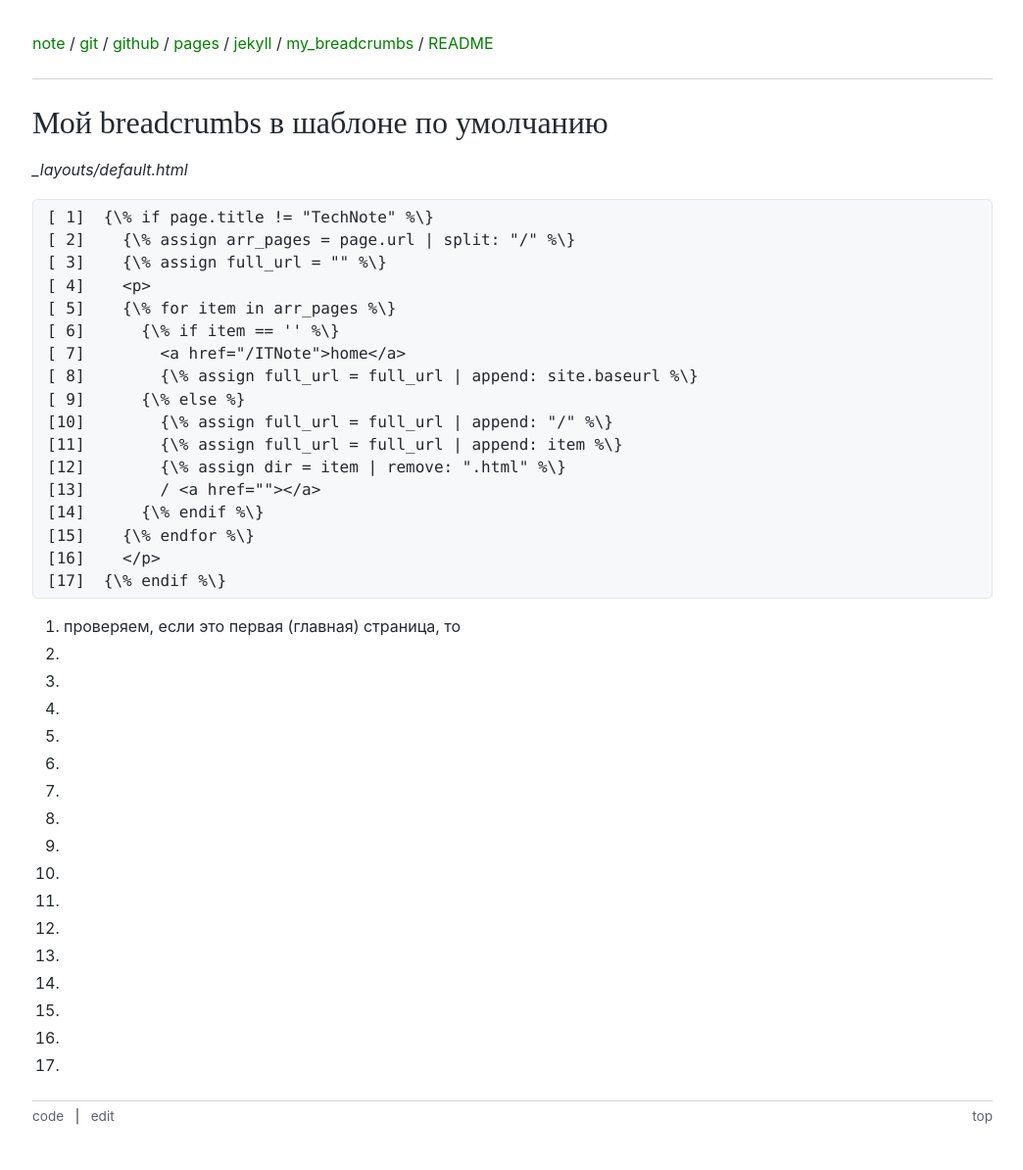
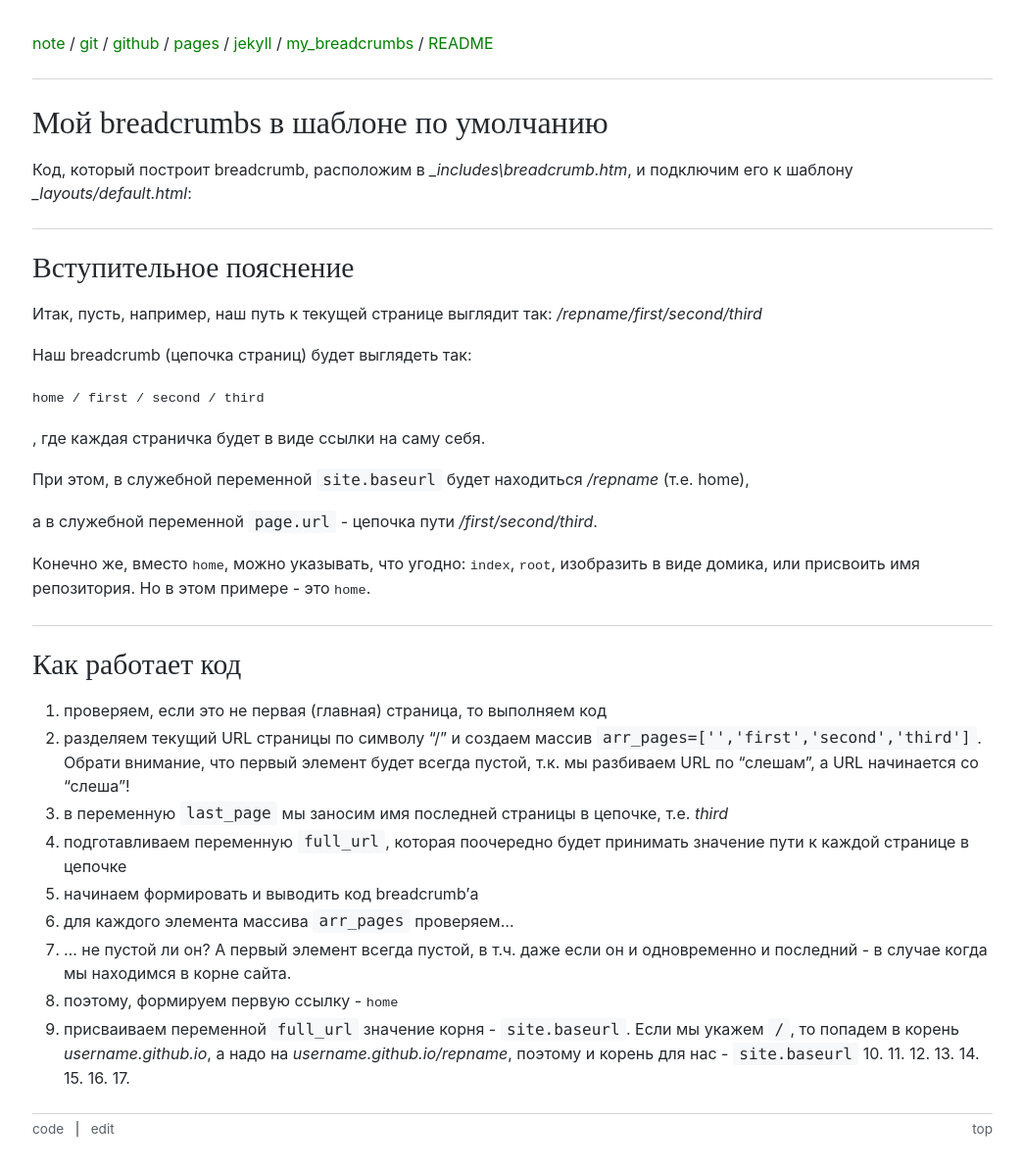
Before and after one commit to olexsyn/ITNote, a Jekyll site: the page built from git/github/pages/jekyll/my_breadcrumbs/README.md, in a window 1280 px wide. Shown: the whole page at 98% size, without its empty margins (117-1161 px from the left). Built offline with Jekyll 4.4.1, drawn with Linux system fonts in a browser that asks for light colours; some web fonts are replaced; our own code applies the rules of GitHub Pages for plain Markdown files.

Commit message:
local edition

````diff
--- a/_includes/breadcrumb.html
+++ b/_includes/breadcrumb.html
@@ -2,12 +2,13 @@
 {% if page.url != "/" %}
   {% assign arr_pages = page.url | split: "/" %}
   {% assign last_page = page.url | split: "/" | last %}
-  {% assign full_url = "" %}
+  {comment}{% assign full_url = "" %}{endcomment}
   <p>
   {% for item in arr_pages %}
     {% if item == '' %}
       <a href="{{ site.baseurl }}">note</a>
-      {% assign full_url = full_url | append: site.baseurl %}
+      {comment}{% assign full_url = full_url | append: site.baseurl %}{endcomment}
+      {% assign full_url = "" %}
     {% else %}
       {% assign full_url = full_url | append: "/" %}
       {% assign full_url = full_url | append: item %}
--- a/_includes/cmdlgout.html
+++ /dev/null
@@ -1,3 +0,0 @@
-<pre class="command-line"><span class="command">{{ include.comm }}</span>
-
-<span class="output">{{ include.out }}</span></pre>
--- a/_includes/cmdln.html
+++ /dev/null
@@ -1 +0,0 @@
-<pre class="command-line"><span class="command">{{ include.comm }}</span></pre>
--- a/_includes/cmdout.html
+++ /dev/null
@@ -1,3 +0,0 @@
-<pre class="command-line"><span class="command">{{ include.comm }}</span>
-
-{{ include.out }}</pre>
--- a/git/github/pages/jekyll/my_breadcrumbs/README.md
+++ b/git/github/pages/jekyll/my_breadcrumbs/README.md
@@ -1,35 +1,66 @@
 # Мой breadcrumbs в шаблоне по умолчанию
 
-_\_layouts/default.html_
+Код, который построит breadcrumb, расположим в _\_includes\breadcrumb.htm_, и подключим его к шаблону _\_layouts/default.html_:
+{% comment %}
+```
+{% include breadcrumb.htm %}
+```
 
+Вот содержимое файла _breadcrumb.htm_
 ```
-[ 1]  {\% if page.title != "TechNote" %\}
-[ 2]    {\% assign arr_pages = page.url | split: "/" %\}
-[ 3]    {\% assign full_url = "" %\}
-[ 4]    <p>
-[ 5]    {\% for item in arr_pages %\}
-[ 6]      {\% if item == '' %\}
-[ 7]        <a href="{{ site.baseurl }}">home</a>
-[ 8]        {\% assign full_url = full_url | append: site.baseurl %\}
-[ 9]      {\% else %}
-[10]        {\% assign full_url = full_url | append: "/" %\}
-[11]        {\% assign full_url = full_url | append: item %\}
-[12]        {\% assign dir = item | remove: ".html" %\}
-[13]        / <a href="{{ full_url }}">{{ dir }}</a>
-[14]      {\% endif %\}
-[15]    {\% endfor %\}
-[16]    </p>
-[17]  {\% endif %\}
+[ 1]{% if page.url != "/" %}
+[ 2]	{% assign arr_pages = page.url | split: "/" %}
+[ 3]	{% assign last_page = page.url | split: "/" | last %}
+[ 4]	{% assign full_url = "" %}
+[ 5]	<p>
+[ 6]	{% for item in arr_pages %}
+[ 7]		{% if item == '' %}
+[ 8]			<a href="{{ site.baseurl }}">home</a>
+[ 9]			{% assign full_url = full_url | append: site.baseurl %}
+[10]		{% else %}
+[11]			{% assign full_url = full_url | append: "/" %}
+[12]			{% assign full_url = full_url | append: item %}
+[13]			{% assign dir = item | remove: ".html" %}
+[14]			{% if dir == last_page %}
+[15]				/ <b>{{ dir }}</b>
+[16]			{% else %}
+[17]				/ <a href="{{ full_url }}">{{ dir }}</a>
+[19]			{% endif %}
+[20]		{% endif %}
+[21]	{% endfor %}
+[22]	</p>
+[23]{% endif %}
 ```
-1. проверяем, если это первая (главная) страница, то
-2.
-3.
-4.
-5.
-6.
-7.
-8.
-9.
+{% endcomment %}
+
+## Вступительное пояснение
+
+Итак, пусть, например, наш путь к текущей странице выглядит так: _/repname/first/second/third_
+
+Наш breadcrumb (цепочка страниц) будет выглядеть так:
+
+<samp>home / first / second / third</samp>
+
+, где каждая страничка будет в виде ссылки на саму себя.
+
+При этом, в служебной переменной `site.baseurl` будет находиться _/repname_ (т.е. home),
+
+а в служебной переменной `page.url` - цепочка пути _/first/second/third_.
+
+Конечно же, вместо <samp>home</samp>, можно указывать, что угодно: <samp>index</samp>, <samp>root</samp>, изобразить в виде домика, или присвоить имя репозитория. Но в этом примере - это <samp>home</samp>.
+
+
+## Как работает код
+
+1. проверяем, если это не первая (главная) страница, то выполняем код
+2. разделяем текущий URL страницы по символу "/" и создаем массив `arr_pages=['','first','second','third']`. Обрати внимание, что первый элемент будет всегда пустой, т.к. мы разбиваем URL по "слешам", а URL начинается со "слеша"!
+3. в переменную `last_page` мы заносим имя последней страницы в цепочке, т.е. _third_
+4. подготавливаем переменную `full_url`, которая поочередно будет принимать значение пути к каждой странице в цепочке
+5. начинаем формировать и выводить код breadcrumb'а
+6. для каждого элемента массива `arr_pages` проверяем...
+7. ... не пустой ли он? А первый элемент всегда пустой, в т.ч. даже если он и одновременно и последний - в случае когда мы находимся в корне сайта.
+8. поэтому, формируем первую ссылку - <samp>home</samp>
+9. присваиваем переменной `full_url` значение корня - `site.baseurl`. Если мы укажем `/`, то попадем в корень _username.github.io_, а надо на _username.github.io/repname_, поэтому и корень для нас - `site.baseurl`
 10.
 11.
 12.
````
Also changed, not shown: apache/README.md (+1 -1 lines), git/README.md (+1 -1 lines), linux/command/mkdir/README.md (+14 -15 lines), test/README.md (+0 -35 lines).
